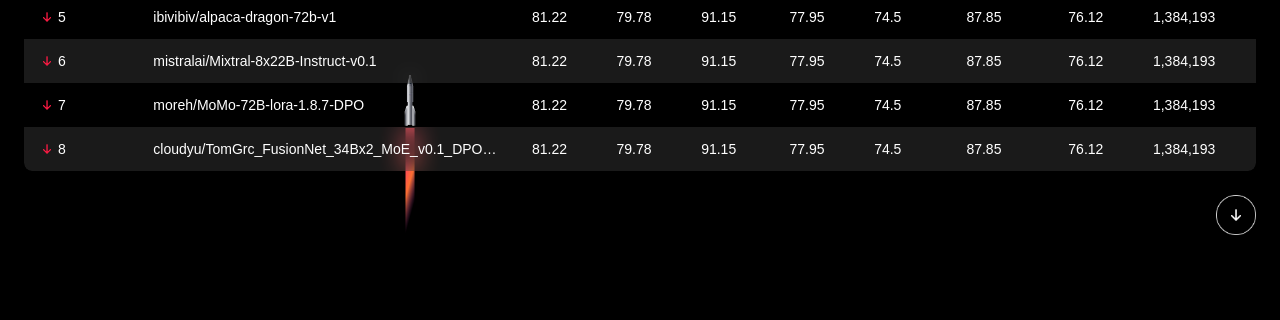
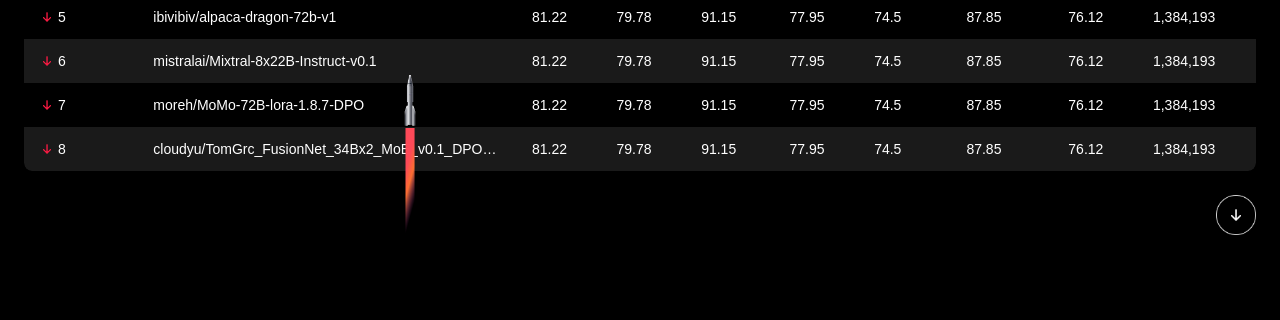
Before and after one commit to mintesnotbekele/parallaxLanding, a Next.js app: page / in a window 1280 px wide. Shown: the part 2746-3066 px from the top of the page. Built offline with nearby package versions, Linux system fonts and the light colour scheme; a web font is replaced by a local one.

Commit message:
the rocket goe on top o the table now

```diff
--- a/src/components/Leaderboard.tsx
+++ b/src/components/Leaderboard.tsx
@@ -83,10 +83,10 @@
   return (
    <div ref={sectionRef} className="relative py-16 overflow-hidden">
 
-      <motion.div style={{ y }} className="absolute inset-0 flex justify-center pointer-events-none">
+      <motion.div style={{ y,  zIndex: 1000 }} className="absolute inset-0 flex justify-center pointer-events-none z">
         <div className="w-full max-w-6xl mx-auto grid grid-cols-10">
           <div className="col-span-6 flex items-center justify-center">
-            <Image src={rocket} alt="Rocket" width={60} height={120} priority />
+            <Image src={rocket} alt="Rocket" width={60} height={220} priority />
           </div>
         </div>
       </motion.div>
```
